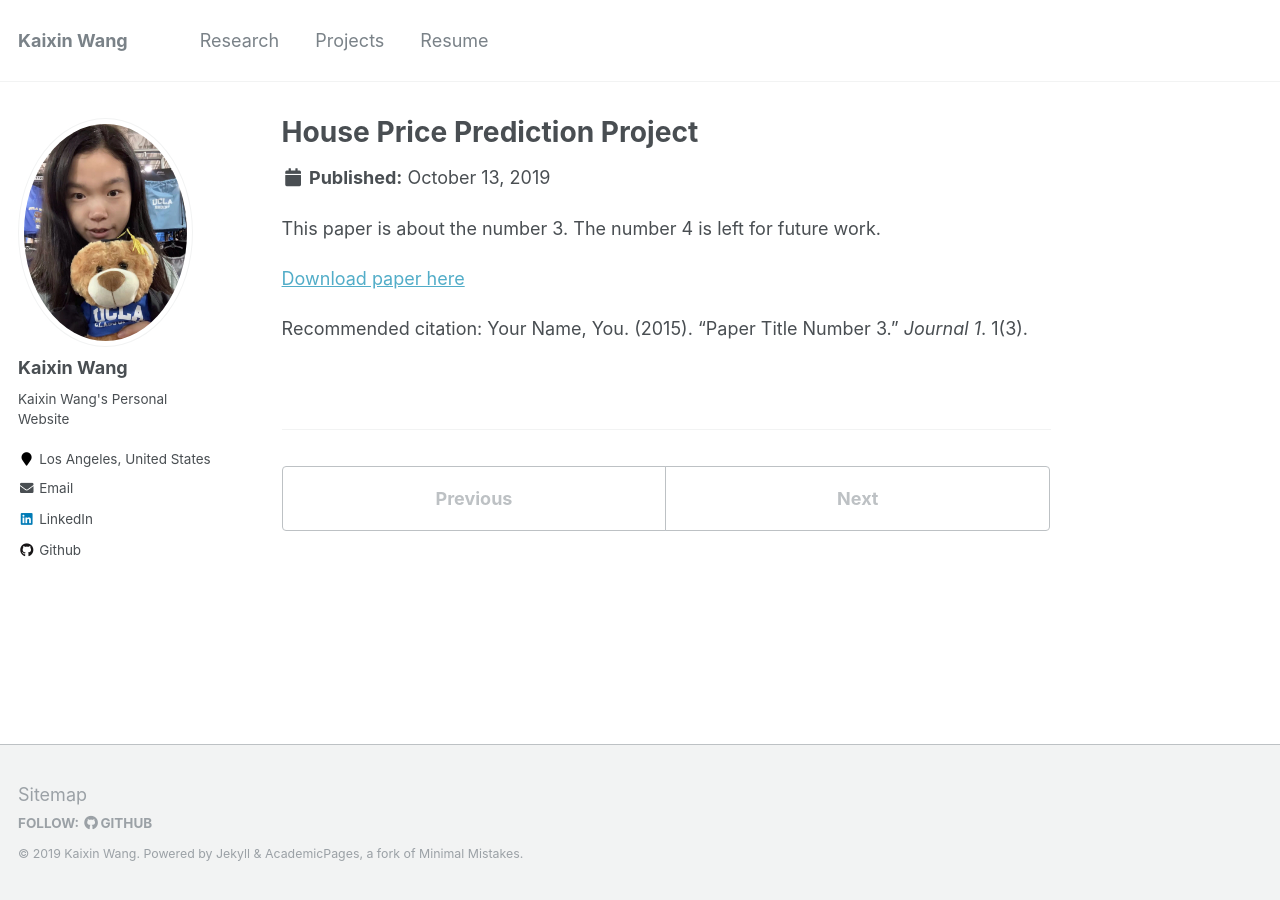
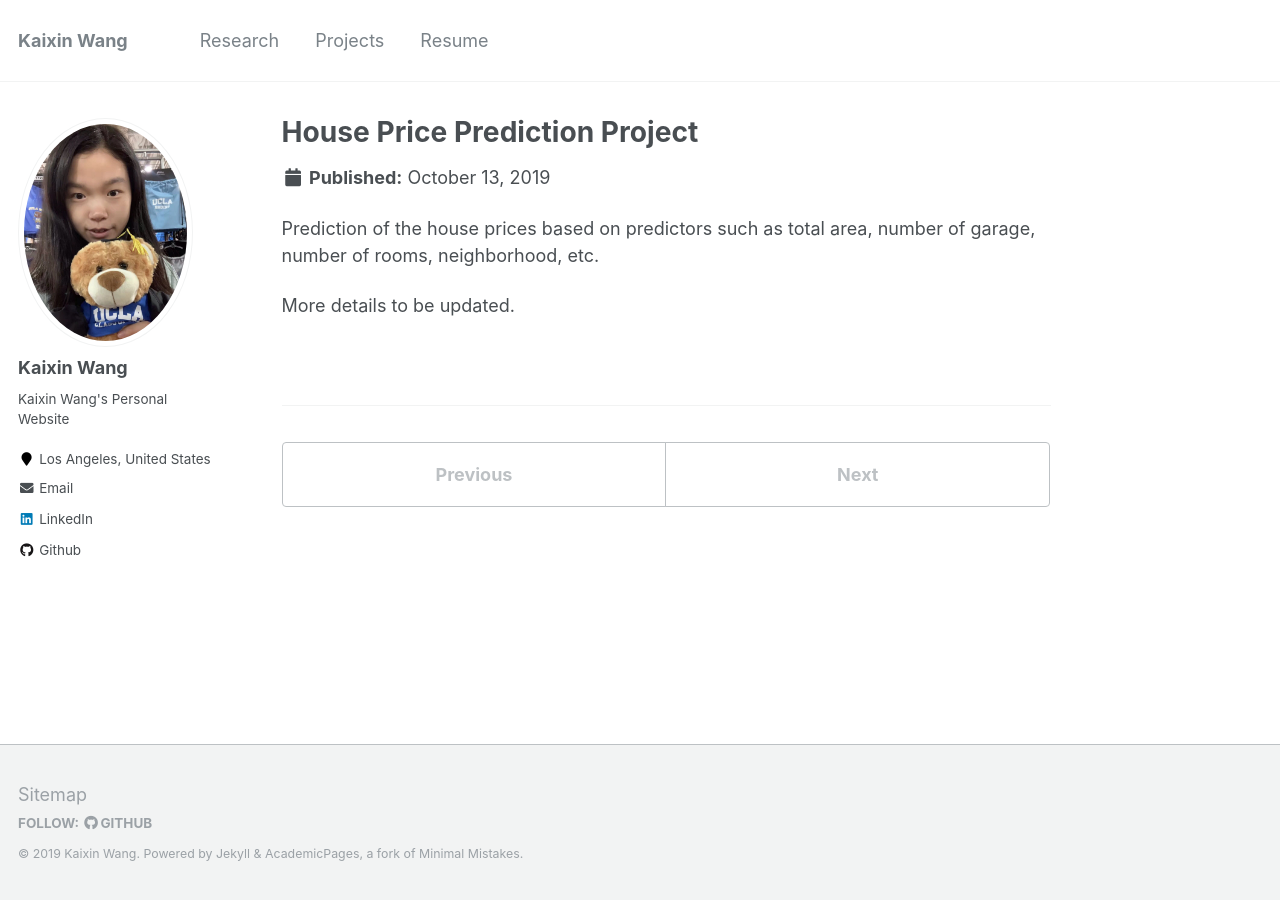
Before and after one commit to kaixin-wang/kaixin-wang.github.io, a Jekyll site: the page built from _projects/HousePricePrediction.md, in a window 1280 px wide. Built offline with Jekyll 4.4.1, drawn with Linux system fonts in a browser that asks for light colours.

Commit message:
Update HousePricePrediction.md

```diff
--- a/_projects/HousePricePrediction.md
+++ b/_projects/HousePricePrediction.md
@@ -5,8 +5,7 @@
 excerpt: 'Predicting the house price at Iowa based on a large dataset.'
 
 ---
-This paper is about the number 3. The number 4 is left for future work.
 
-[Download paper here](http://academicpages.github.io/files/paper3.pdf)
+Prediction of the house prices based on predictors such as total area, number of garage, number of rooms, neighborhood, etc.
 
-Recommended citation: Your Name, You. (2015). "Paper Title Number 3." <i>Journal 1</i>. 1(3).
+More details to be updated.
```
